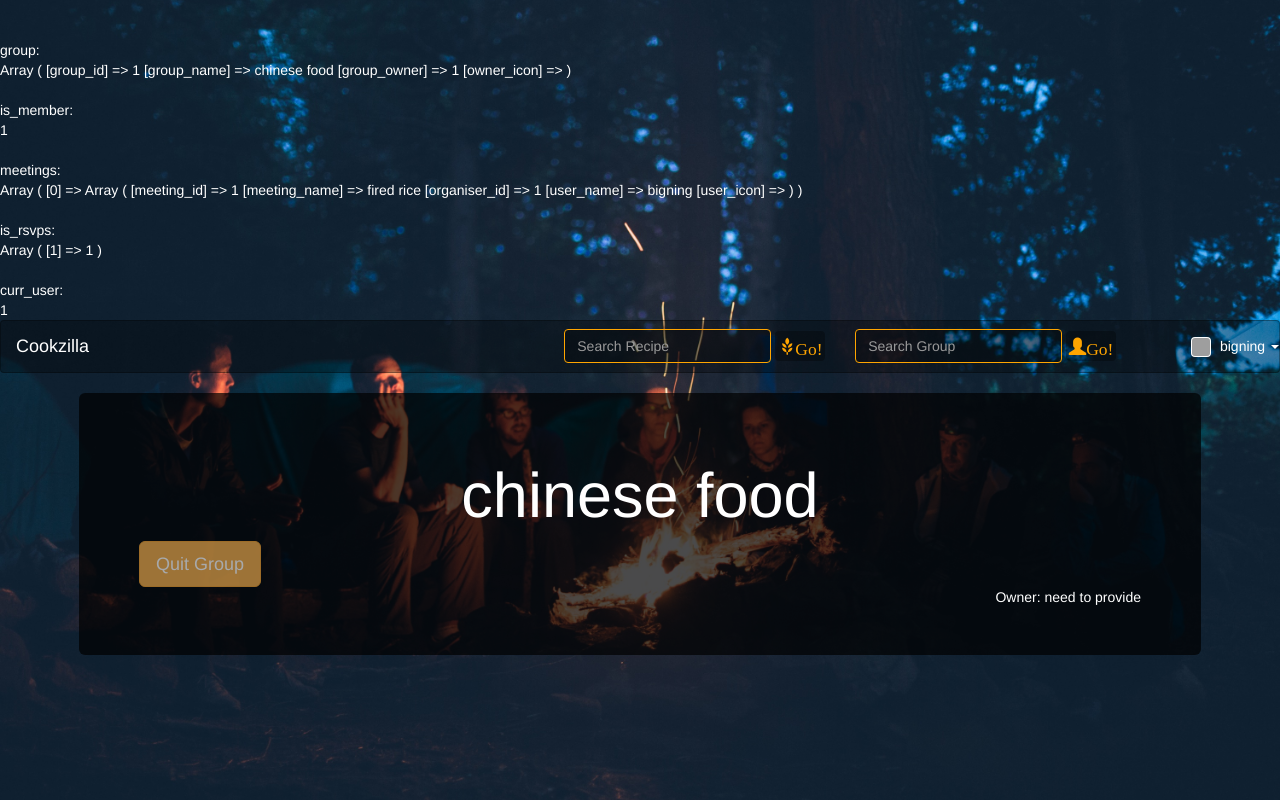
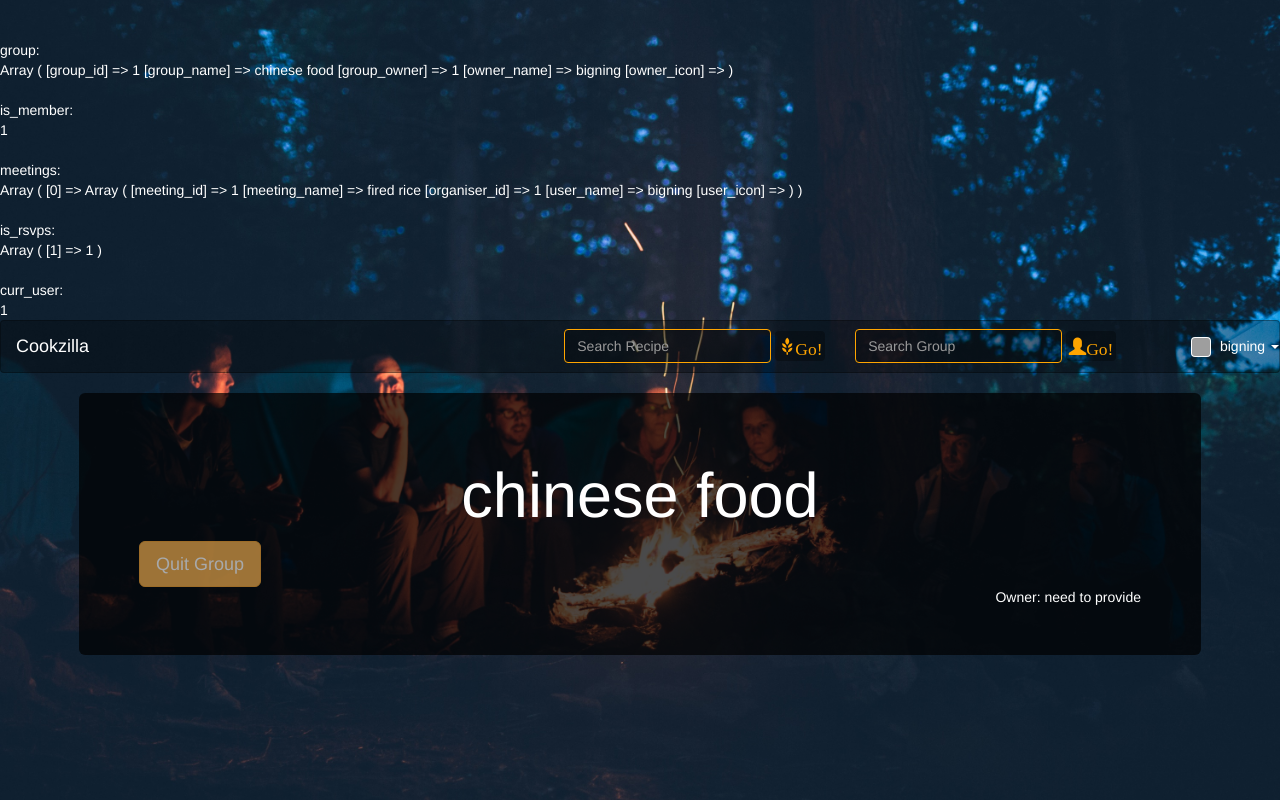
Before and after one commit to bigning/database_project, a PHP site: page /group_detail.php?group_id=1 in a window 1280 px wide. Run offline with PHP 8.4, Linux system fonts and the light colour scheme; a user stored in the database is signed in; data comes from the database, SQL or seed files in the repository; grey boxes are pictures that could not be loaded.

Commit message:
1.after rating, jump to recipe detail.  2. return owner_name in group_detail.php

```diff
--- a/group_detail.php
+++ b/group_detail.php
@@ -1,5 +1,5 @@
 <?php
-// return group_id, group_name, group_owner, user_icon(owner) IN group
+// return group_id, group_name, group_owner, user_icon(owner), owner_name IN group
 // return is_member (1 or 0)
 // return meeting_id, meeting_name, organiser_id, user_name(organiser), user_icon(organiser) in meetings
 // return is_rsvp for each meeting, e.g. is_rsvp[1] = 1 means current user is rsvp for meeting 1
@@ -11,7 +11,7 @@ if (!array_key_exists("group_id", $_GET)) {
 }
 $group_id = $_GET["group_id"];
 $group = array();
-$query_str = "SELECT Groups.group_id, Groups.group_name, Groups.group_owner, User.user_icon AS owner_icon FROM Groups JOIN User ON Groups.group_owner = User.user_id WHERE Groups.group_id = ?";
+$query_str = "SELECT Groups.group_id, Groups.group_name, Groups.group_owner,User.user_name AS owner_name, User.user_icon AS owner_icon FROM Groups JOIN User ON Groups.group_owner = User.user_id WHERE Groups.group_id = ?";
 if ($query = $conn->prepare($query_str)) {
     $query->bind_param('i', $group_id);
     $query->execute();
--- a/submit_rating.php
+++ b/submit_rating.php
@@ -33,4 +33,6 @@ if (array_key_exists("recipe_id", $GLOBALS) && array_key_exists("review_title",
     header("Location: error_page.php?err_msg=please fill recipe_id, review_title, ratings");
 }
 
+header("Location: ./recipe_detail.php?recipe_id=$recipe_id");
+
 ?>
```
